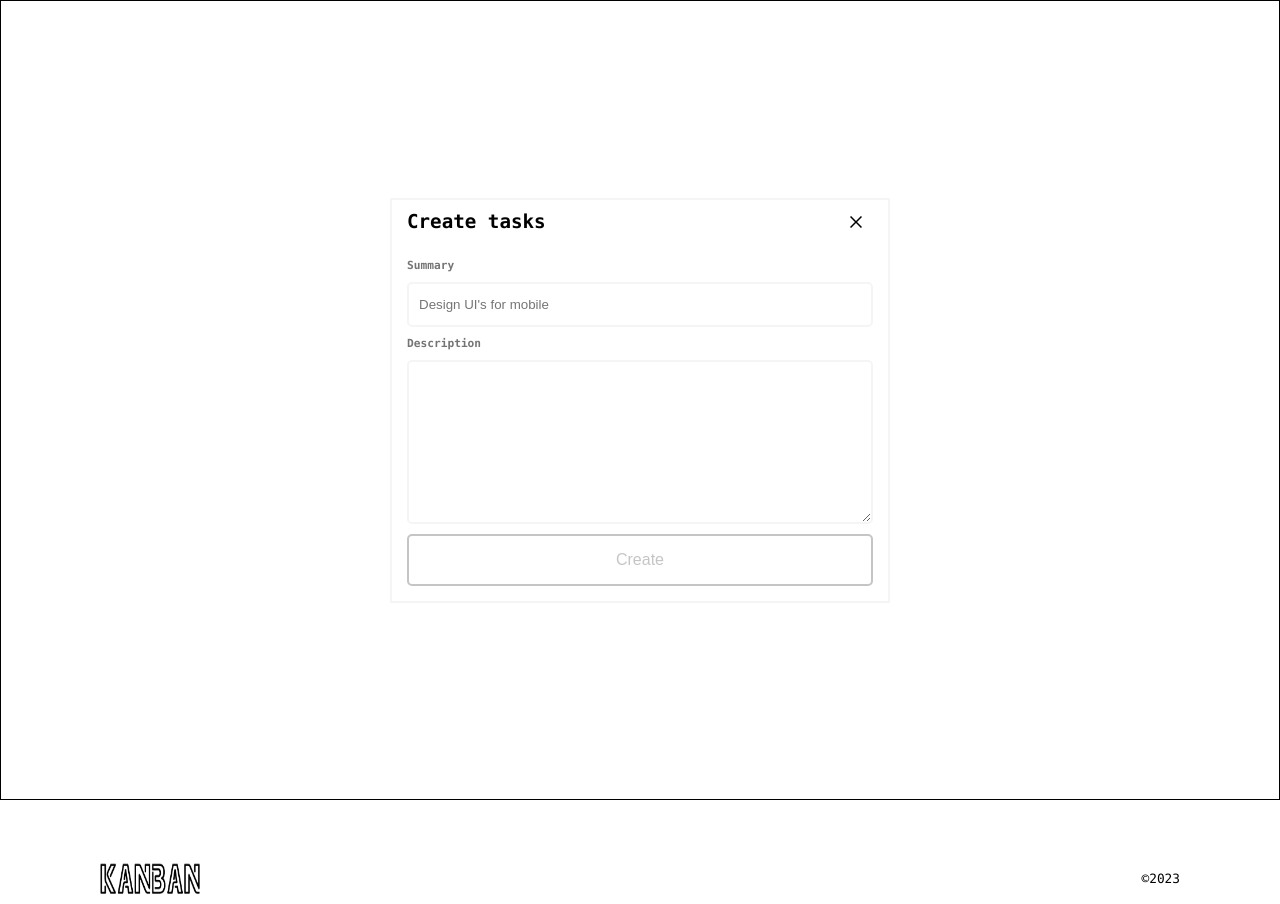
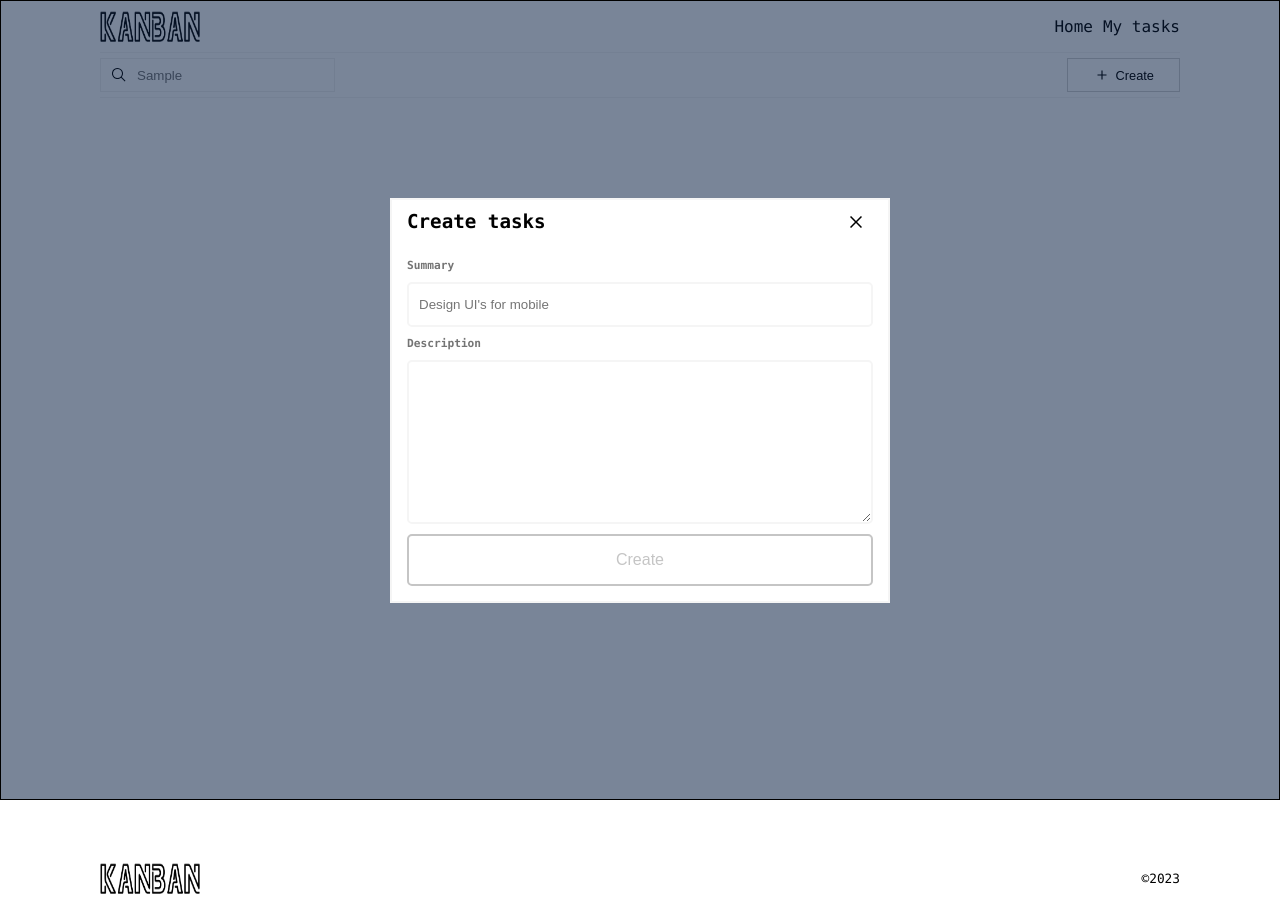
Before and after one commit to mutuaMkennedy/kanban-board, a Next.js app: page / in a window 1280 px wide. Both pictures are taken after typing "Sample" into the empty fields and a click on the button "Create". Built offline with nearby package versions, Linux system fonts and the light colour scheme.

Commit message:
add close modal feature

```diff
--- a/src/common/components/ActionBar/components/CreateTask.tsx
+++ b/src/common/components/ActionBar/components/CreateTask.tsx
@@ -3,7 +3,11 @@ import { Icon } from "@iconify/react";
 import styles from "@/common/components/ActionBar/styles/CreateTask.module.css";
 
 
-const CreateTaskModal: React.FC = () => {
+interface CreateTaskModal{
+    setOpenModal: React.Dispatch<React.SetStateAction<boolean>>
+}
+
+const CreateTaskModal: React.FC<CreateTaskModal> = ({setOpenModal}) => {
     const [disableSubmit, setDisableSubmit] = React.useState<boolean>(true);
 
     const handleChange:React.ChangeEventHandler<HTMLInputElement> = (e) => {
@@ -14,13 +18,17 @@ const CreateTaskModal: React.FC = () => {
         };
     };
 
+    const closeModal: React.MouseEventHandler<HTMLButtonElement>  = (e) => {
+        setOpenModal(false);
+    }
+
     return(
         <div className={styles.modal}>
             <div className={styles.innerModal}>
                 <div className={styles.head}>
                     <h2>Create tasks</h2>
-                    <button type="button">
-                        <Icon icon="carbon:close"className={styles.iconClose}/>
+                    <button type="button" onClick={closeModal}>
+                        <Icon icon="carbon:close" className={styles.iconClose}/>
                     </button>
                 </div>
                 <div className={styles.body}>
@@ -59,7 +67,7 @@ const CreateTask: React.FC = () => {
             </button>
             {
                 openModal ? (
-                    <CreateTaskModal/>
+                    <CreateTaskModal setOpenModal={setOpenModal}/>
                 ) : ""
             }
 
--- a/src/common/components/ActionBar/styles/CreateTask.module.css
+++ b/src/common/components/ActionBar/styles/CreateTask.module.css
@@ -28,7 +28,7 @@
     left:0;
     height:100vh;
     width:100vw;
-    background-color: #fff;
+    background-color: rgba(9, 30, 66, 0.54);
     border:1px solid;
     display: flex;
     align-items: center;
@@ -38,6 +38,7 @@
 .innerModal{
     border:2px solid #f5f5f5;
     min-width: 500px;
+    background-color: #fff;
 }
 
 .head{
@@ -61,6 +62,15 @@
     display: flex;
     align-items: center;
     justify-content: center;
+}
+
+.head button:hover{
+    cursor: pointer;
+    background-color: #f5f5f5;
+}
+
+.head button:hover svg{
+    color:#1100ff;
 }
 
 .iconClose{
```
